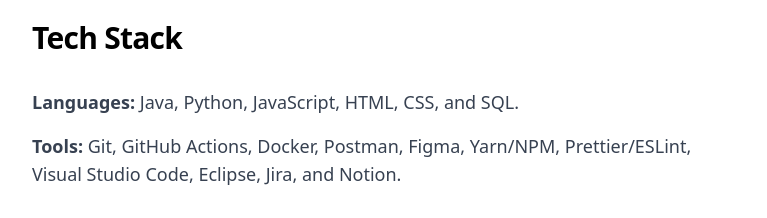
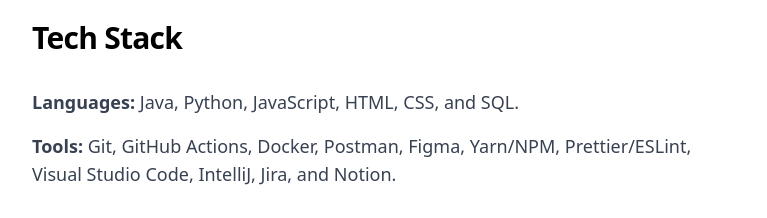
Before and after one commit to maxdemaio/max-nextjs, a Next.js app: page /software in a window 1280 px wide. Shown: the part 900-1118 px from the top of the page, without its empty margins (256-1023 px from the left). Built offline with nearby package versions, Linux system fonts and the light colour scheme.

Commit message:
add intellij

```diff
--- a/pages/software.js
+++ b/pages/software.js
@@ -108,7 +108,7 @@
           </li>
           <li>
             <strong>Tools:</strong> Git, GitHub Actions, Docker, Postman, Figma,
-            Yarn/NPM, Prettier/ESLint, Visual Studio Code, Eclipse, Jira, and
+            Yarn/NPM, Prettier/ESLint, Visual Studio Code, IntelliJ, Jira, and
             Notion.
           </li>
         </ul>
```
